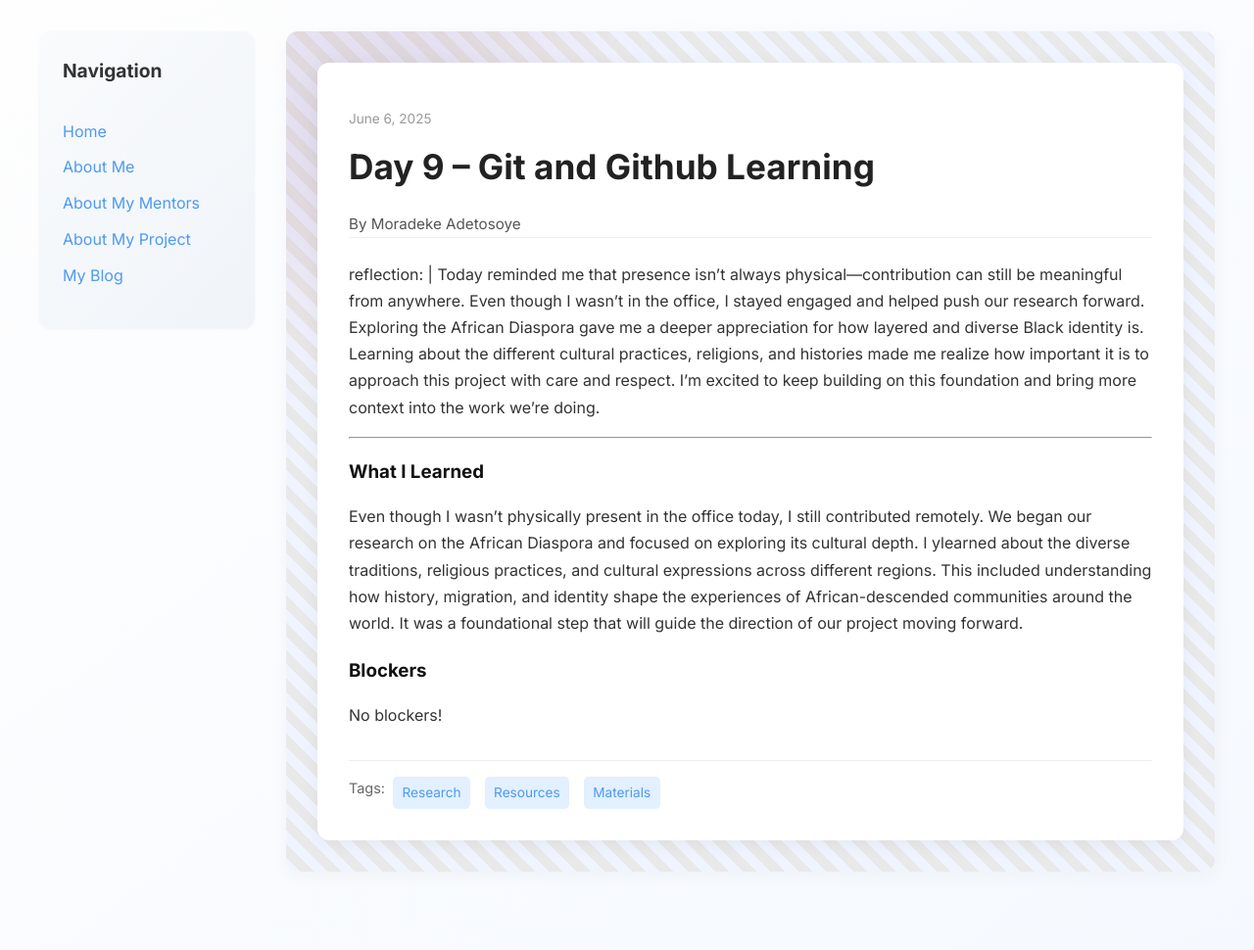
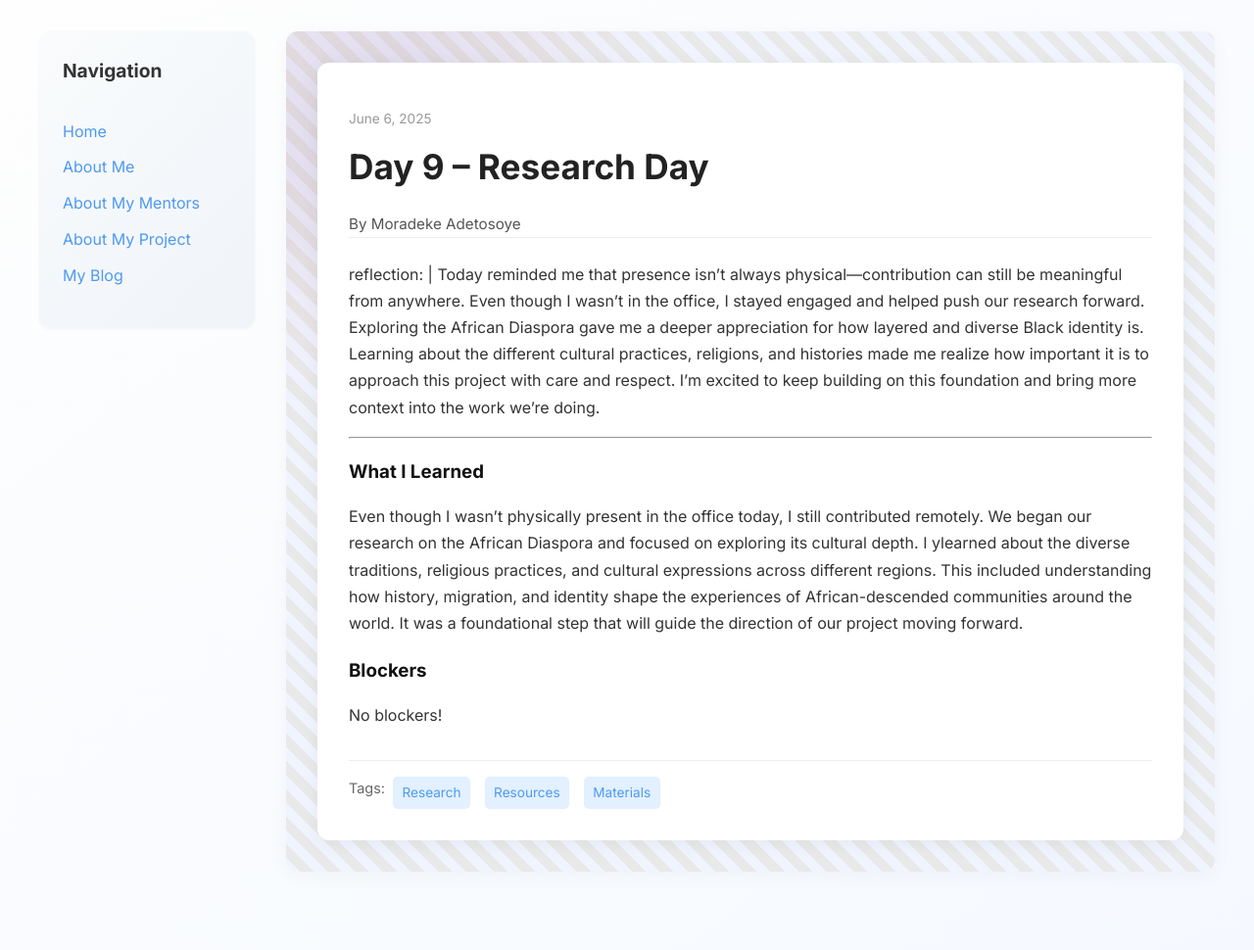
Before and after one commit to deke-a/deke-a.github.io, a Jekyll site: the page built from _posts/2025-06-06-day-9.md, in a window 1280 px wide. Shown: the whole page at 98% size. Built offline with Jekyll 4.4.1, drawn with Linux system fonts in a browser that asks for light colours.

Commit message:
Update 2025-06-06-day-9.md

```diff
--- a/_posts/2025-06-06-day-9.md
+++ b/_posts/2025-06-06-day-9.md
@@ -1,6 +1,6 @@
 ---
 layout: post
-title: "Day 9 – Git and Github Learning"
+title: "Day 9 – Research Day"
 date: 2025-06-06
 author: Moradeke Adetosoye
 permalink: /day9.html
```
